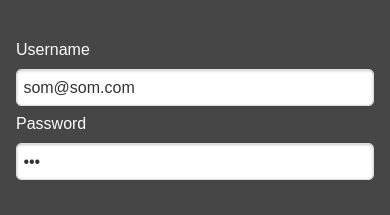
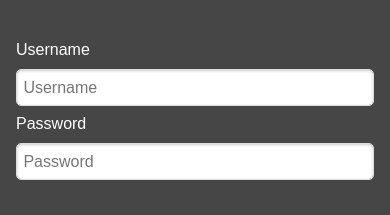
Before and after one commit to robinsinghdev/test1, a plain HTML site: page www/index.html in a window 390 px wide. Shown: the part 125-340 px from the top of the page. Drawn offline with Linux system fonts and the light colour scheme; some packages are replaced by stand-ins of ours.

Commit message:
Removed default username password

```diff
--- a/www/index.html
+++ b/www/index.html
@@ -35,9 +35,9 @@
 						</div>
 						<form  id="loginForm" action="">
 							<label for="username">Username</label>
-							<input type="email" name="username" id="username" placeholder="Username" value="som@som.com" />
+							<input type="email" name="username" id="username" placeholder="Username" />
 							<label for="password">Password </label>
-							<input type="password" name="password" id="password" placeholder="Password" autocomplete="off" value="123" />
+							<input type="password" name="password" id="password" placeholder="Password" autocomplete="off" />
 							<br/>
 							<input type="submit"
 							value="Login <img src='img/wifi-icon-24px.png' class='wifi-icon' />"
@@ -345,11 +345,6 @@
 		                            <option value="16">16</option>
 		                        </select>
 		                    </div>
-		                    <!--
-						    <label>
-						        <input id="isRevisionCheckbox" name="isRevisionCheckbox" type="checkbox">Revision?
-						    </label>
-							 -->
 
 							 <div class="st-full-width">
 								<div class="rev-checkbox-div" >
@@ -383,13 +378,6 @@
 									<input type="button" id="logTimeSubmitBtn" value="Log Time"
 										data-flag="add" onclick="callAddUpadteLogTime(this,'logTime');" />
 								</div>
-								<!--
-									<div class="ui-block-b">
-										<input type="button" id="logTimeRevisionSubmitBtn"
-											value="Revision Log Time" data-flag="add"
-											onclick="callAddUpadteLogTime(this,'logTimeRevision');" />
-									</div>
-								-->
 							</div>
 					</form>
                 	</div>
```
